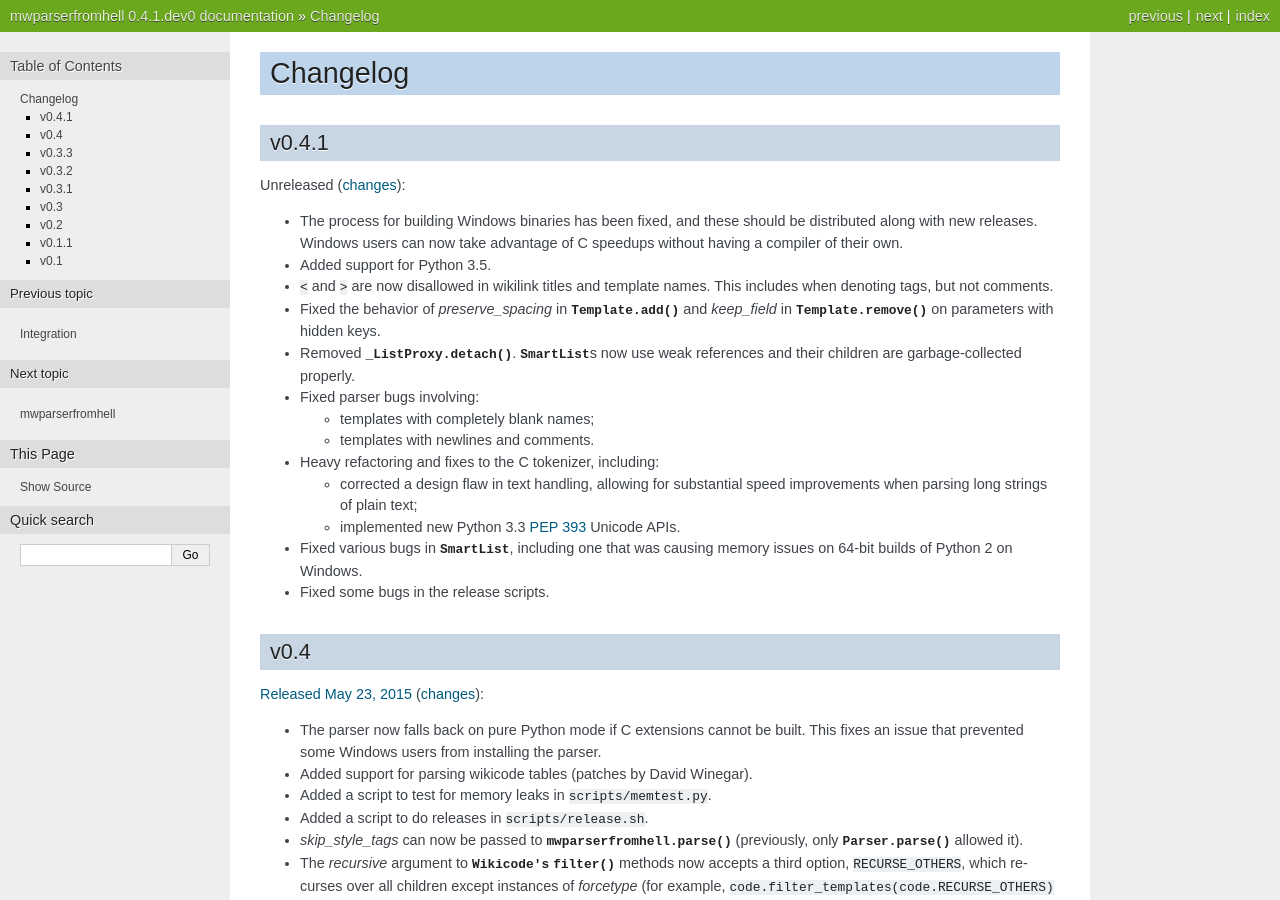
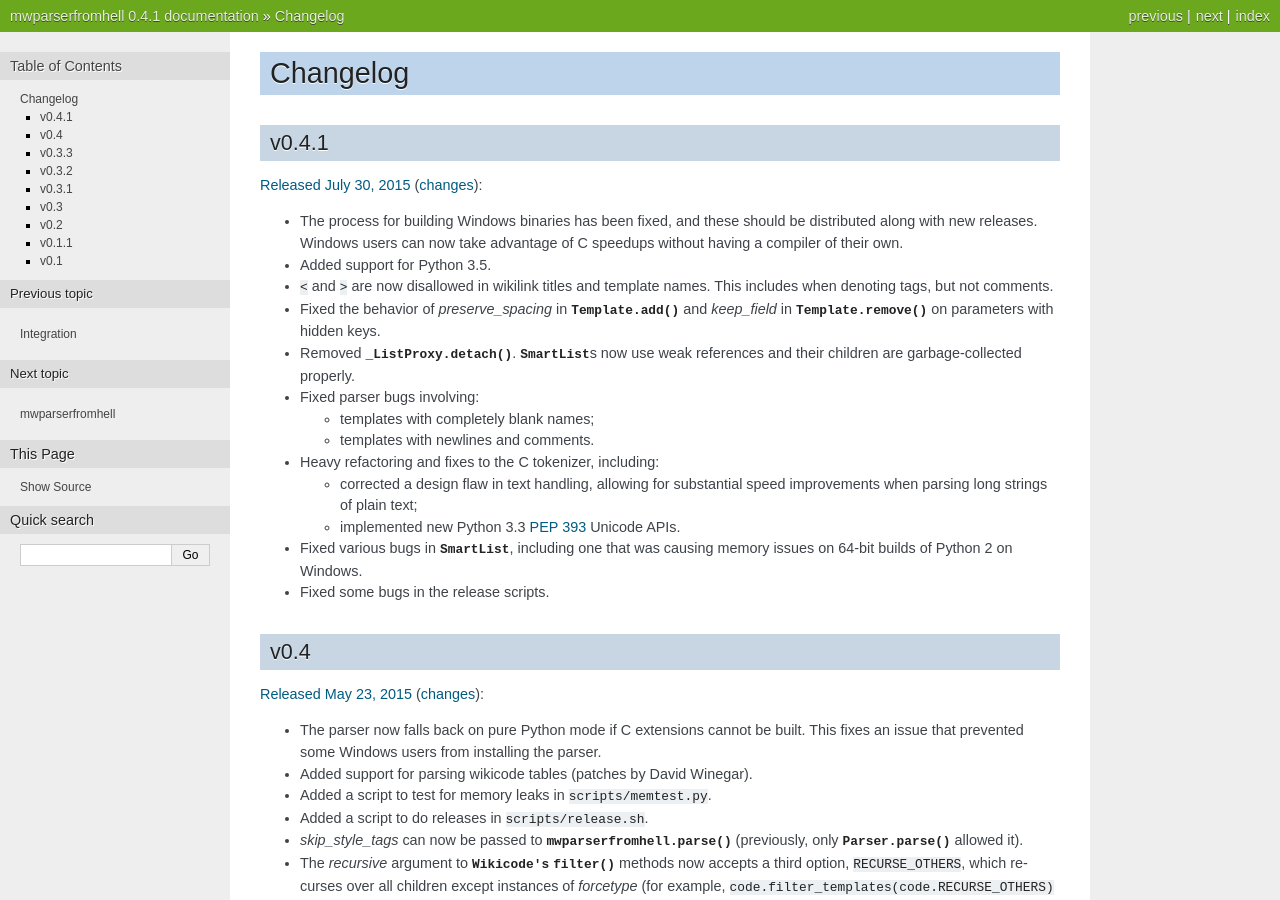
Before and after one commit to earwig/mwparserfromhell, a Sphinx documentation site: the page built from docs/changelog.rst, in a window 1280 px wide and 900 px high. Built offline with Sphinx 7.4.7, drawn with Linux system fonts in a browser that asks for light colours; some of the changed text lies outside the part shown.

Commit message:
release/0.4.1

```diff
--- a/appveyor.yml
+++ b/appveyor.yml
@@ -1,6 +1,6 @@
 # This config file is used by appveyor.com to build Windows release binaries
 
-version: 0.4.1.dev0-b{build}
+version: 0.4.1-b{build}
 
 branches:
   only:
--- a/docs/changelog.rst
+++ b/docs/changelog.rst
@@ -4,8 +4,8 @@
 v0.4.1
 ------
 
-Unreleased
-(`changes <https://github.com/earwig/mwparserfromhell/compare/v0.4...develop>`__):
+`Released July 30, 2015 <https://github.com/earwig/mwparserfromhell/tree/v0.4.1>`_
+(`changes <https://github.com/earwig/mwparserfromhell/compare/v0.4...v0.4.1>`__):
 
 - The process for building Windows binaries has been fixed, and these should be
   distributed along with new releases. Windows users can now take advantage of
--- a/mwparserfromhell/__init__.py
+++ b/mwparserfromhell/__init__.py
@@ -29,7 +29,7 @@
 __author__ = "Ben Kurtovic"
 __copyright__ = "Copyright (C) 2012, 2013, 2014, 2015 Ben Kurtovic"
 __license__ = "MIT License"
-__version__ = "0.4.1.dev0"
+__version__ = "0.4.1"
 __email__ = "ben.kurtovic@gmail.com"
 
 from . import (compat, definitions, nodes, parser, smart_list, string_mixin,
```
Also changed, not shown: 1 other file.
